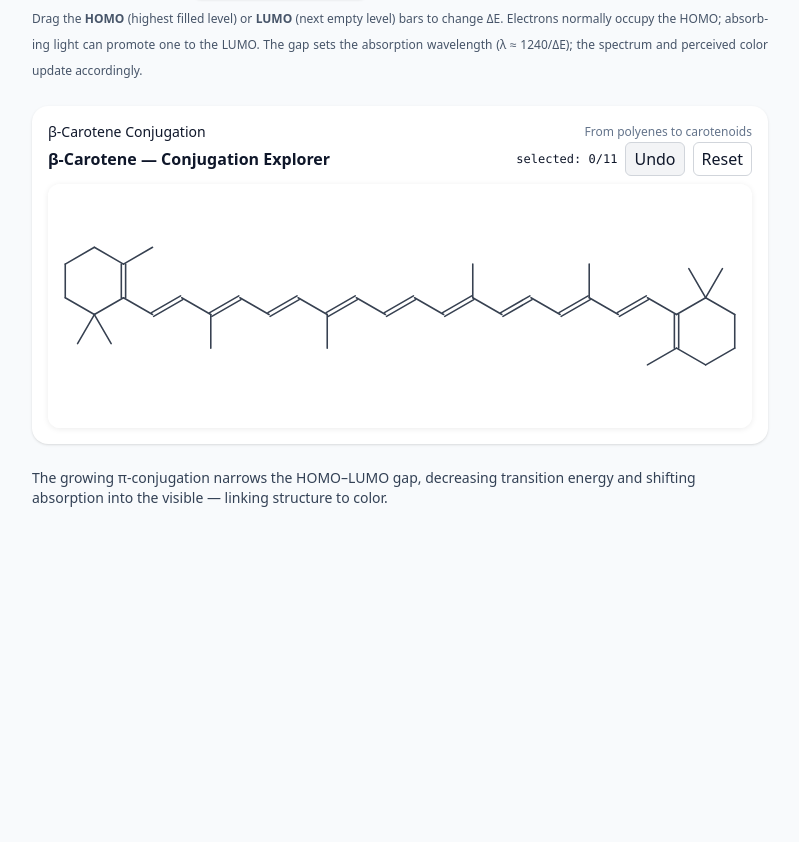
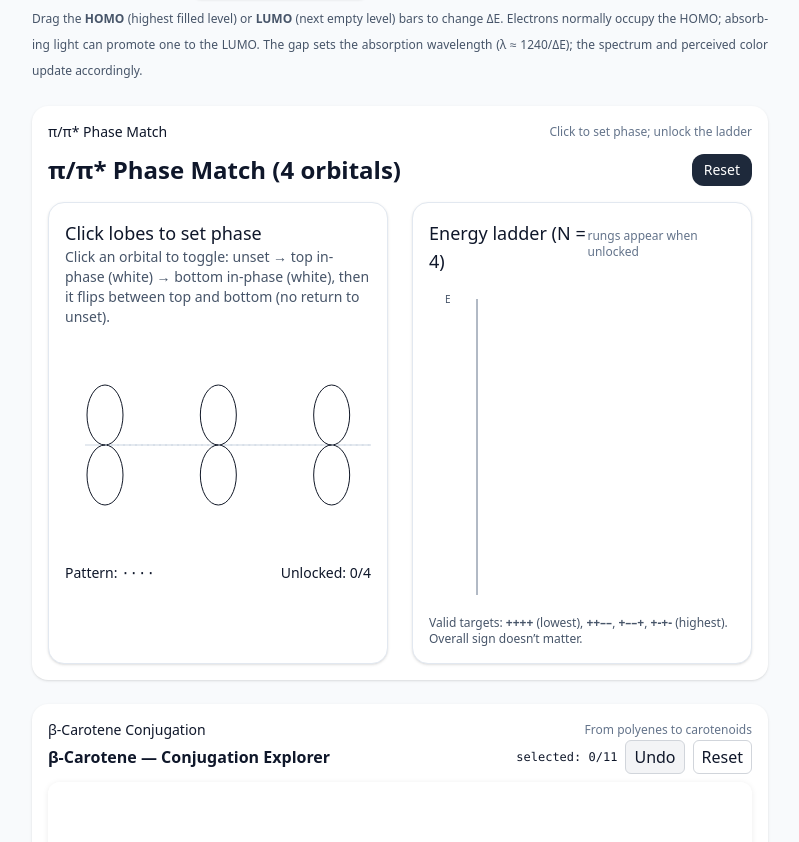
Before and after one commit to nyee88/polyene_spectrometer, a React (Vite) app: page / in a window 1280 px wide. Shown: the part 2504-3346 px from the top of the page, without its empty margins (240-1039 px from the left). Before the commit the page ends 3052 px from the top, so only its background shows below. Built offline with nearby package versions, Linux system fonts and the light colour scheme.

Commit message:
added OrbitalSplitting.tsx component to App.tsx

```diff
--- a/src/App.tsx
+++ b/src/App.tsx
@@ -1,7 +1,9 @@
 import BetaCaroteneConjugation from "./BetaCaroteneConjugation";
 import WavelengthColor from "./components/WavelengthColor";
 import AbsorptionExplorer from "./components/AbsorptionExplorer";
-import HomoLumoAbsorption from "./components/HomoLumoAbsorption"; // ← NEW
+import HomoLumoAbsorption from "./components/HomoLumoAbsorption";
+// NEW:
+import OrbitalSplitting from "./components/OrbitalSplitting";
 
 export default function App() {
   return (
@@ -105,6 +107,15 @@ export default function App() {
           <HomoLumoAbsorption width={720} />
         </section>
 
+        {/* NEW: Orbital splitting game (between HomoLumoAbsorption and β-carotene) */}
+        <section className="rounded-2xl bg-white shadow p-4 space-y-3">
+          <div className="flex items-center justify-between">
+            <h2 className="text-sm font-medium">π/π* Phase Match</h2>
+            <span className="text-xs text-slate-500">Click to set phase; unlock the ladder</span>
+          </div>
+          <OrbitalSplitting width={720} height={320} />
+        </section>
+
         {/* β-Carotene section (kept) */}
         <section className="rounded-2xl bg-white shadow p-4 space-y-3">
           <div className="flex items-center justify-between">
```
